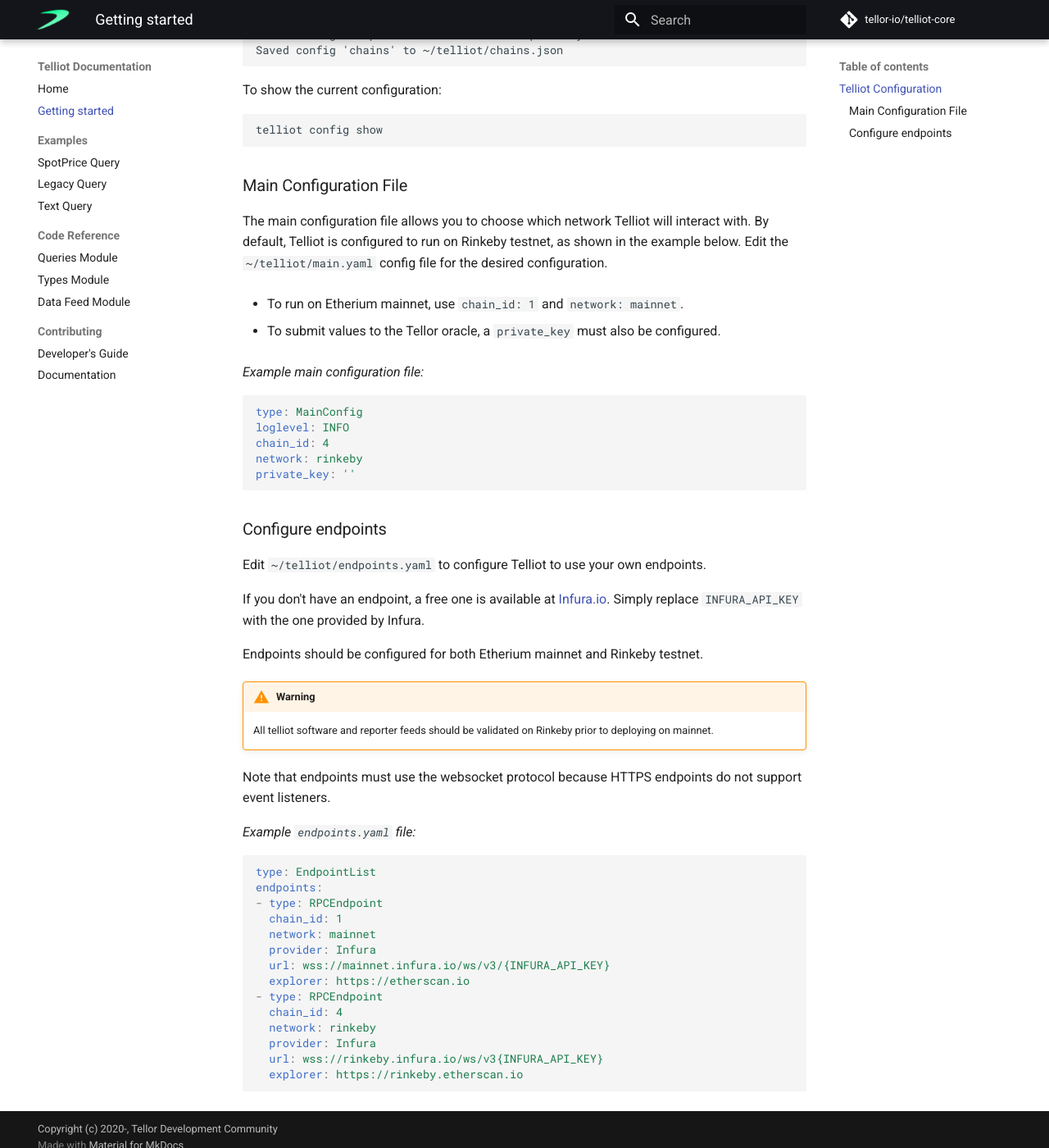
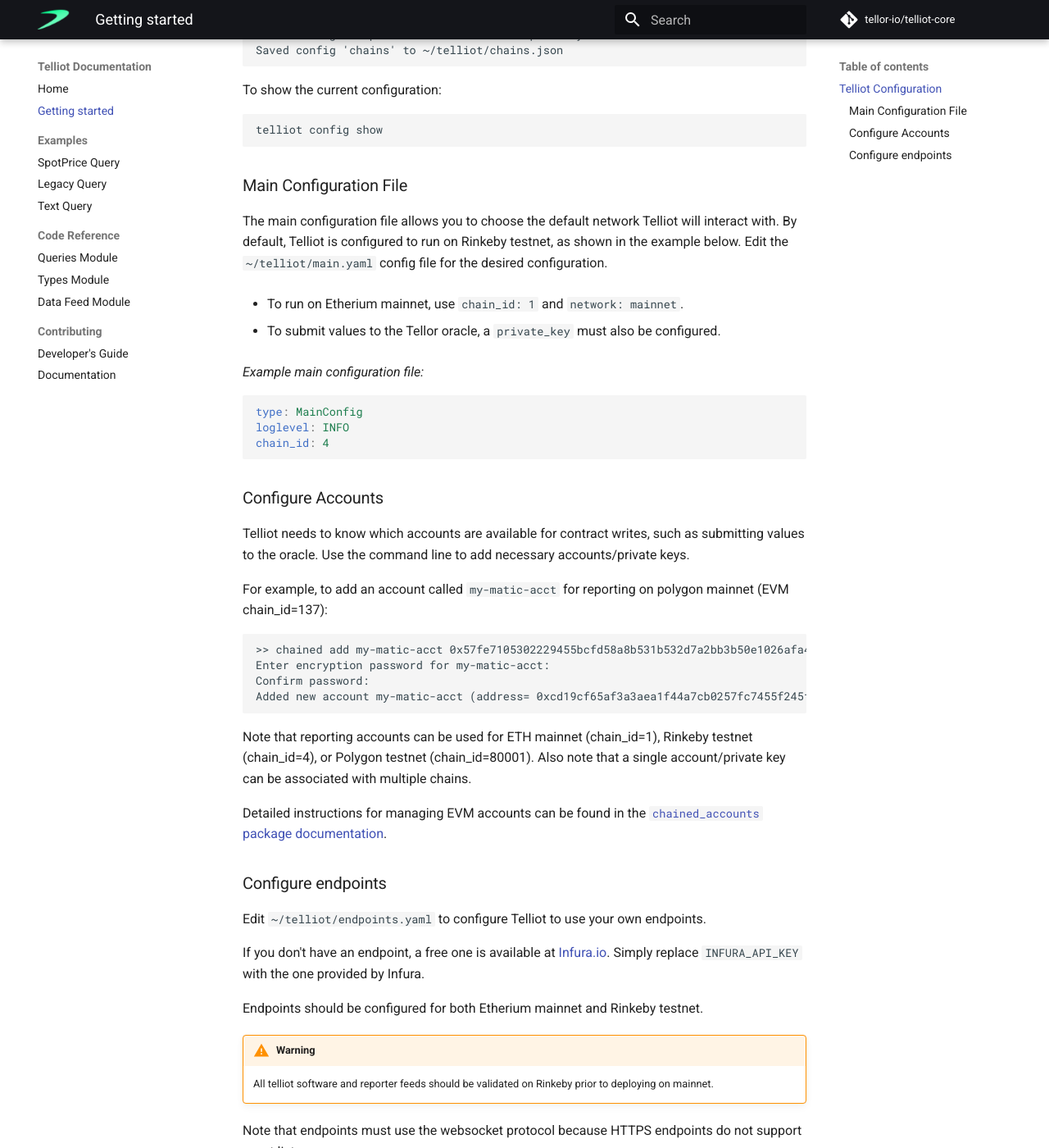
Before and after one commit to tellor-io/telliot-core, an MkDocs documentation site: the page built from docs/getting-started.md, in a window 1280 px wide and 1400 px high, scrolled down 434 px. Shown: the whole window at 82% size. Built offline with MkDocs 1.6.1 and Material for MkDocs 9.7.7, drawn with Linux system fonts in a browser that asks for light colours; comment, search, counter and statistics services are not loaded.

Commit message:
Documentation updates

````diff
--- a/docs/getting-started.md
+++ b/docs/getting-started.md
@@ -22,7 +22,7 @@
 
 ### Main Configuration File
 
-The main configuration file allows you to choose which network Telliot will interact with.
+The main configuration file allows you to choose the default network Telliot will interact with.
 By default, Telliot is configured to run on Rinkeby testnet, as shown in the example below.
 Edit the `~/telliot/main.yaml` config file for the desired configuration.
 
@@ -36,10 +36,26 @@
 type: MainConfig
 loglevel: INFO
 chain_id: 4
-network: rinkeby
-private_key: ''
 
 ```
+
+### Configure Accounts
+
+Telliot needs to know which accounts are available for contract writes, such as submitting values to the oracle.
+Use the command line to add necessary accounts/private keys.
+
+For example, to add an account called `my-matic-acct` for reporting on polygon mainnet (EVM chain_id=137):
+
+    >> chained add my-matic-acct 0x57fe7105302229455bcfd58a8b531b532d7a2bb3b50e1026afa455cd332bf706 137
+    Enter encryption password for my-matic-acct:
+    Confirm password:
+    Added new account my-matic-acct (address= 0xcd19cf65af3a3aea1f44a7cb0257fc7455f245f0) for use on chains (137,)
+
+Note that reporting accounts can be used for ETH mainnet (chain_id=1), Rinkeby testnet (chain_id=4), or Polygon testnet
+(chain_id=80001).  Also note that a single account/private key can be associated with multiple chains.
+
+Detailed instructions for managing EVM accounts can be found in the
+[`chained_accounts` package documentation](https://github.com/pydefi/chained-accounts).
 
 
 ### Configure endpoints
````
Also changed, not shown: docs/examples/legacy_query_example.md (+2 -2 lines), docs/examples/spot_price_query_example.md (+2 -2 lines), docs/examples/text_query_example.md (+1 -1 lines), 3 other files.
